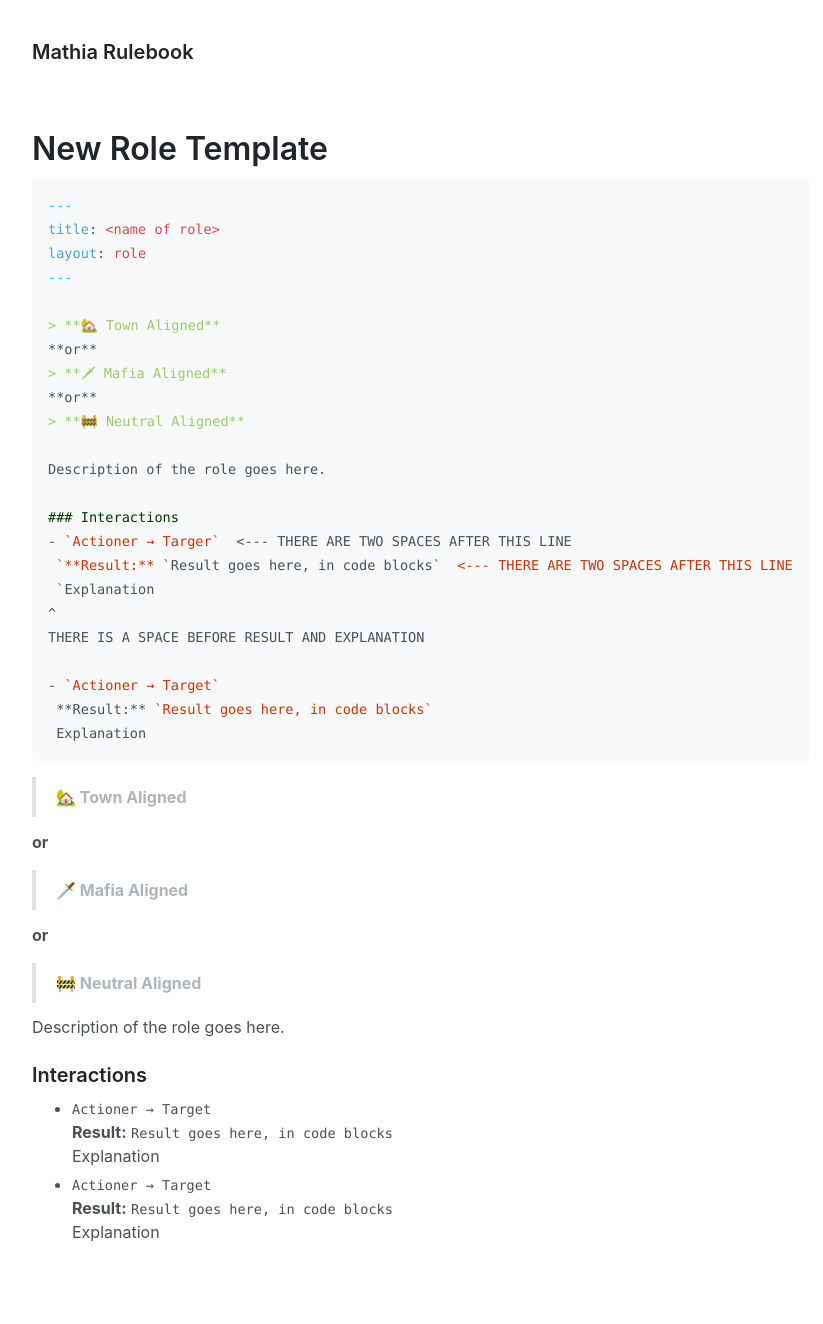
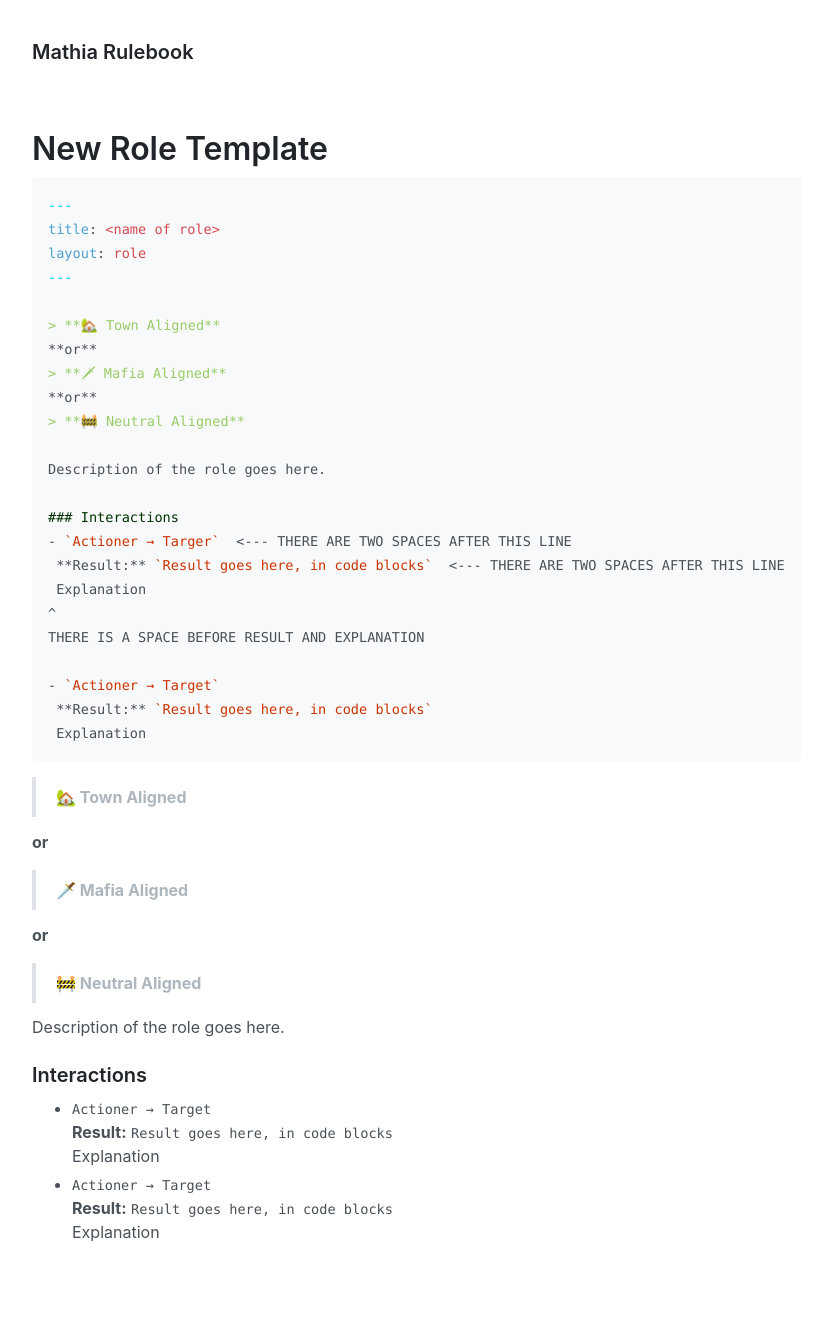
Before and after one commit to olliecheng/mathia-rulebook, a Jekyll site: the page built from information/new-role-template.md, in a window 1280 px wide. Shown: the whole page, without its empty margins (152-975 px from the left). Built offline with Jekyll 4.4.1, drawn with Linux system fonts in a browser that asks for light colours.

```diff
--- a/information/new-role-template.md
+++ b/information/new-role-template.md
@@ -21,8 +21,8 @@ Description of the role goes here.
 
 ### Interactions
 - `Actioner → Targer`  <--- THERE ARE TWO SPACES AFTER THIS LINE
- `**Result:** `Result goes here, in code blocks`  <--- THERE ARE TWO SPACES AFTER THIS LINE
- `Explanation
+ **Result:** `Result goes here, in code blocks`  <--- THERE ARE TWO SPACES AFTER THIS LINE
+ Explanation
 ^
 THERE IS A SPACE BEFORE RESULT AND EXPLANATION
 
```
